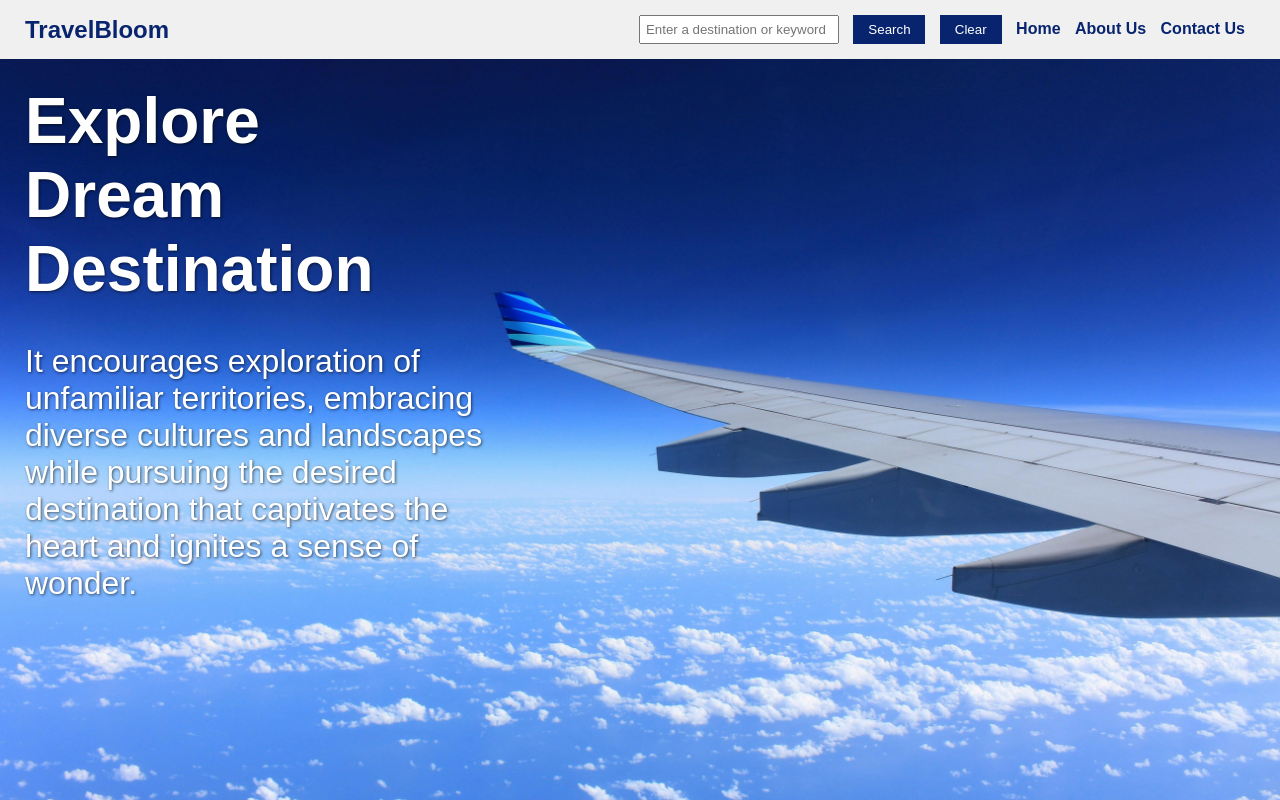
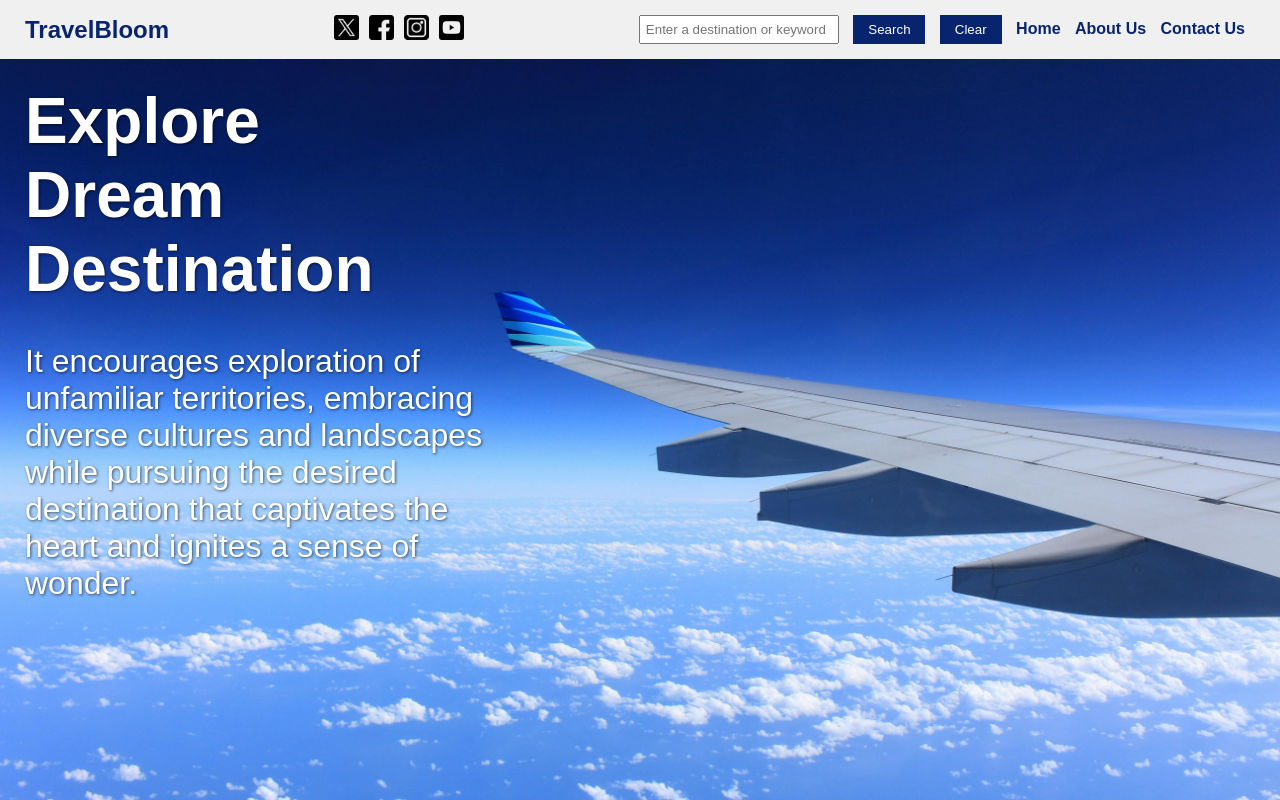
Before and after one commit to ezekiel-g/travel-recommendation, a plain HTML site: page index.html in a window 1280 px wide. Drawn offline with Linux system fonts and the light colour scheme.

Commit message:
Added social media icons

```diff
--- a/index.css
+++ b/index.css
@@ -54,6 +54,15 @@ button {
 
 button:hover {
     background-color: #1D3B8D;
+}
+
+.social-media-icons {
+    display: flex;
+}
+
+.social-media-icons img {
+    width: 25px;
+    aspect-ratio: 1 / 1;
 }
 
 .home-container {
--- a/index.html
+++ b/index.html
@@ -9,6 +9,28 @@
     <body>
         <nav>
             <h1><a href="./index.html">TravelBloom</a></h1>
+            <ul class="social-media-icons">
+                <li>
+                    <a href="#" onclick="return false">
+                        <img src="./assets/images/x.png">
+                    </a>
+                </li>
+                <li>
+                    <a href="#" onclick="return false">
+                        <img src="./assets/images/facebook.png">
+                    </a>
+                </li>
+                <li>
+                    <a href="#" onclick="return false">
+                        <img src="./assets/images/instagram.png">
+                    </a>
+                </li>
+                <li>
+                    <a href="#" onclick="return false">
+                        <img src="./assets/images/youtube.png">
+                    </a>
+                </li>
+            </ul>
             <ul>
                 <li>
                     <input
```
Also changed, not shown: assets/images/facebook.png (added), assets/images/instagram.png (added), assets/images/x.png (added), assets/images/youtube.png (added).
